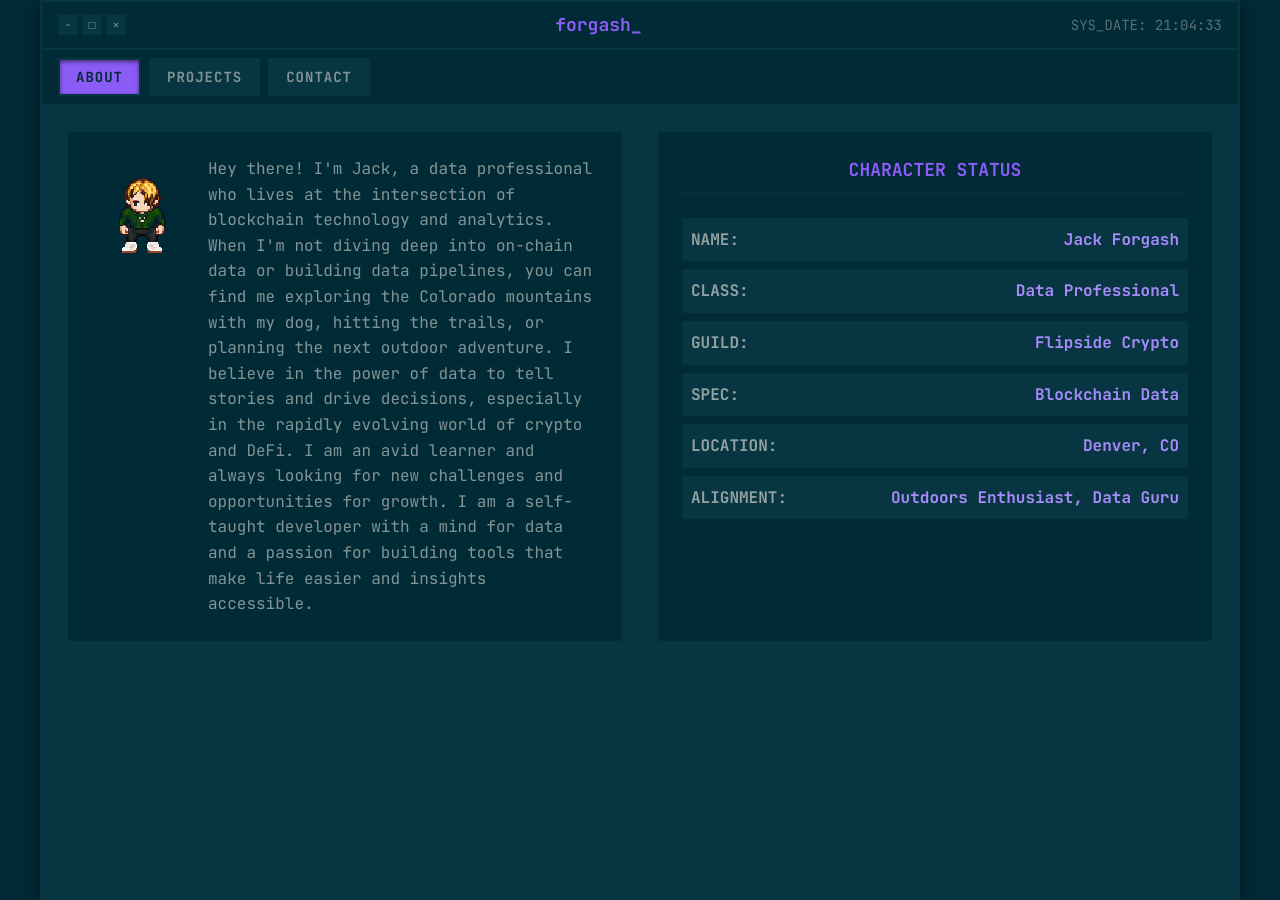
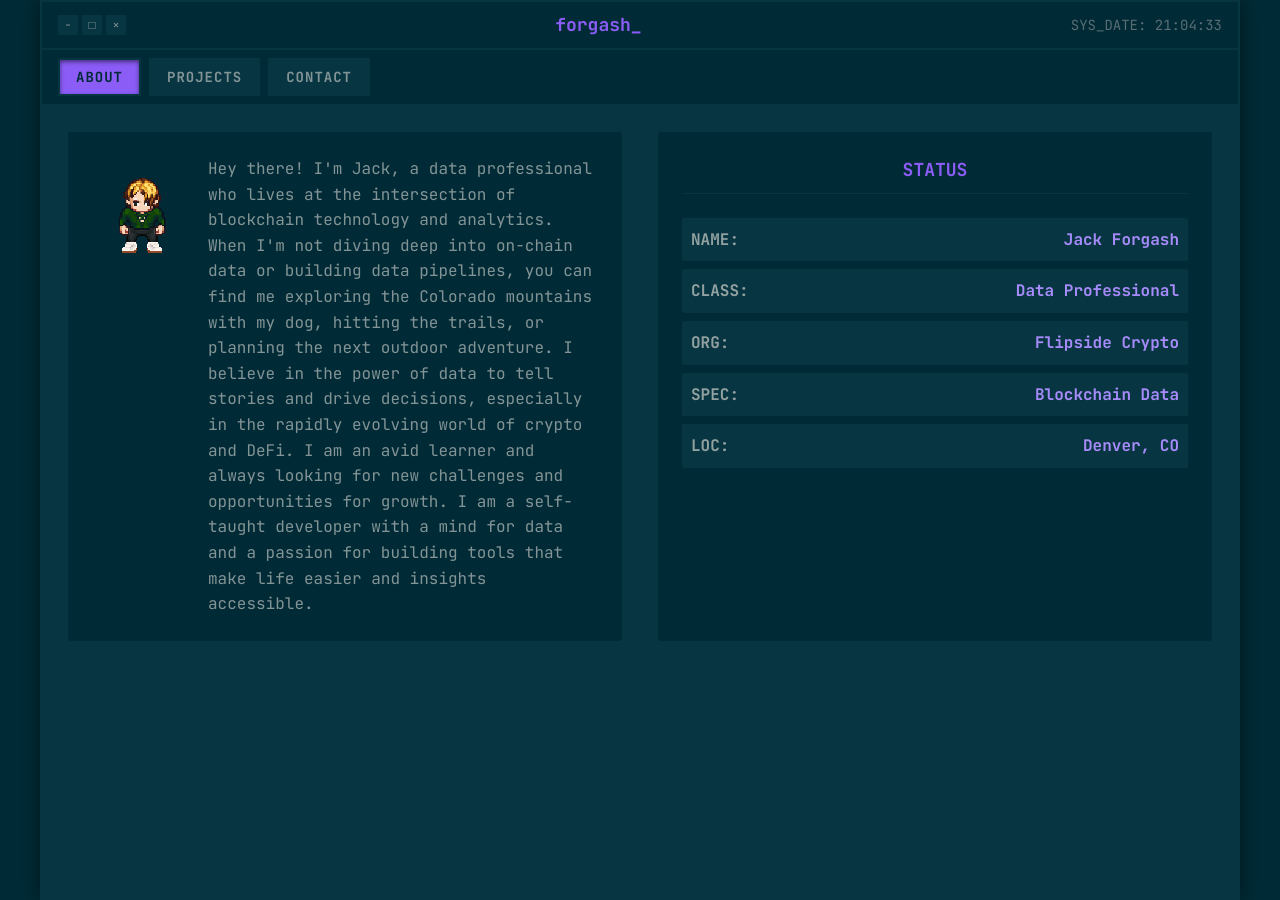
Before and after one commit to forgxyz/forgxyz.github.io, a Jekyll site: the page built from index.md, in a window 1280 px wide. Built offline with Jekyll 4.4.1, drawn with Linux system fonts in a browser that asks for light colours.

Commit message:
upd basic info

```diff
--- a/_data/about.yml
+++ b/_data/about.yml
@@ -3,7 +3,6 @@ class: "Data Professional"
 guild: "Flipside Crypto"
 specialization: "Blockchain Data"
 location: "Denver, CO"
-alignment: "Outdoors Enthusiast, Data Guru"
 
 personal_log: |
   Hey there! I'm Jack, a data professional who lives at the intersection of blockchain technology and analytics.
--- a/index.md
+++ b/index.md
@@ -17,7 +17,7 @@ layout: default
         </div>
 
         <div class="character-card">
-            <div class="card-header">CHARACTER STATUS</div>
+            <div class="card-header">STATUS</div>
             <div class="stats-grid">
                 <div class="stat-row">
                     <span class="stat-label">NAME:</span>
@@ -28,7 +28,7 @@ layout: default
                     <span class="stat-value">{{ site.data.about.class }}</span>
                 </div>
                 <div class="stat-row">
-                    <span class="stat-label">GUILD:</span>
+                    <span class="stat-label">ORG:</span>
                     <span class="stat-value">{{ site.data.about.guild }}</span>
                 </div>
                 <div class="stat-row">
@@ -36,12 +36,8 @@ layout: default
                     <span class="stat-value">{{ site.data.about.specialization }}</span>
                 </div>
                 <div class="stat-row">
-                    <span class="stat-label">LOCATION:</span>
+                    <span class="stat-label">LOC:</span>
                     <span class="stat-value">{{ site.data.about.location }}</span>
-                </div>
-                <div class="stat-row">
-                    <span class="stat-label">ALIGNMENT:</span>
-                    <span class="stat-value">{{ site.data.about.alignment }}</span>
                 </div>
             </div>
         </div>
```
Also changed, not shown: 1 other file.
